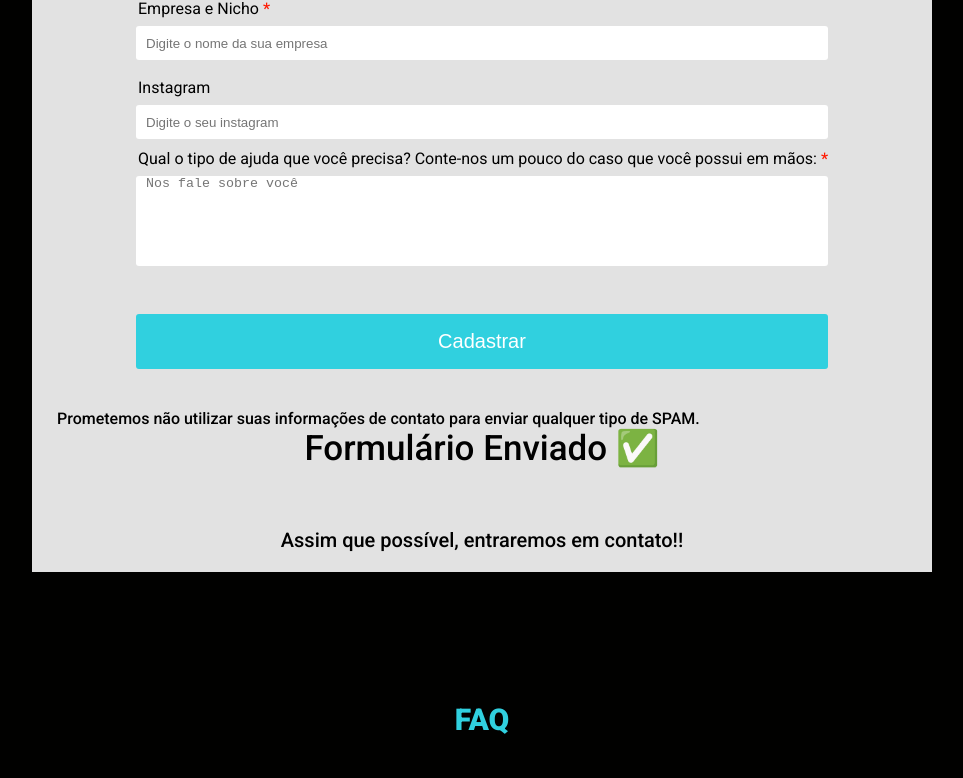
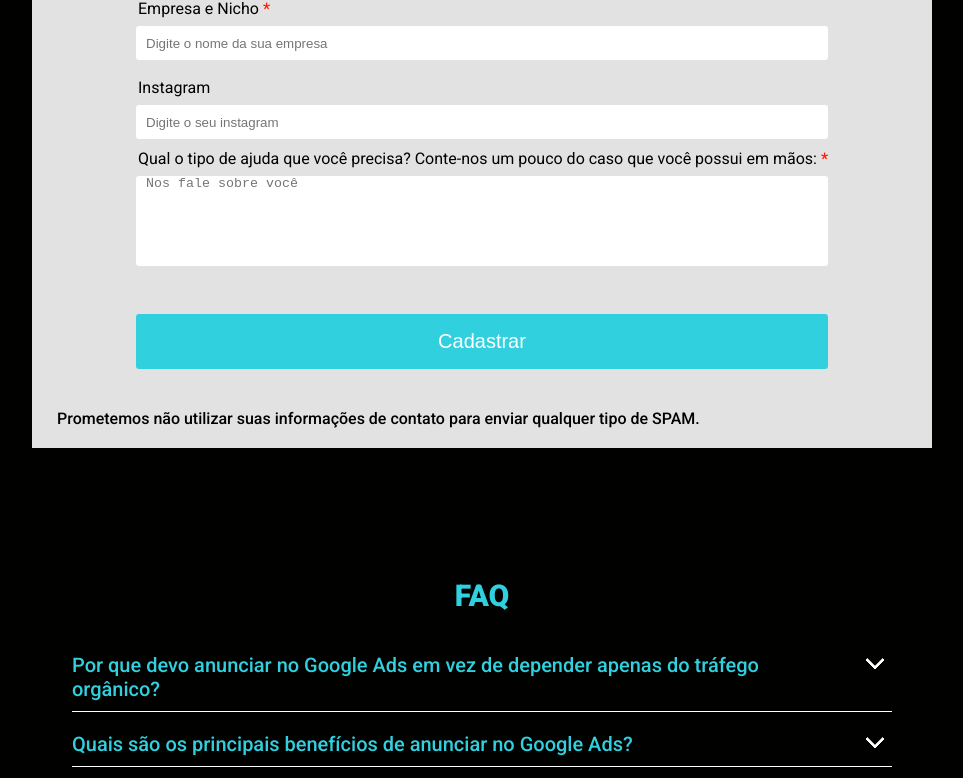
Before and after one commit to pedro-isidoro/agency-wga, a React (Vite) app: page / in a window 1280 px wide. Shown: the part 2504-3282 px from the top of the page, without its empty margins (158-1121 px from the left). Built offline with nearby package versions, Linux system fonts and the light colour scheme.

Commit message:
Atualizado o Form

```diff
--- a/src/components/form/Form.css
+++ b/src/components/form/Form.css
@@ -2,7 +2,7 @@
     grid-area: form;
     background-color: var(--dark-background);
     padding: 3rem 4rem;
-    min-height: 84rem;
+    min-height: 56rem;
     transition: 0.2s ease-in-out;
 }
 
@@ -94,11 +94,16 @@
     align-self: flex-start;
     font-weight: 600;
 }
+
 /*? Aviso */
 .aviso{
     color: var(--error-text-color);
     font-size: 1.2rem;
     padding: 0.4rem 0 0.4rem 0.2rem;
+}
+
+#div-form-send{
+    display: none;
 }
 
 /*? Quando o formulário é eviado */
@@ -111,17 +116,17 @@
     display: none;
 }
 
-.div-form-send{
+.formSend #div-form-send{
     height: 100%;
-    display: none;
+    display: flex;
 }
 
-.div-form-send h3{
+#div-form-send h3{
     font-size: 3.5rem;
     height: 10rem;
 }
 
-.div-form-send p{
+#div-form-send p{
     font-size: 2rem;
     text-align: center;
 }
--- a/src/components/form/Form.jsx
+++ b/src/components/form/Form.jsx
@@ -4,6 +4,42 @@ import emailjs from '@emailjs/browser';
 import './form.css'
 
 function Formulary(){
+    // Armazenando os valores inseridos nos inputs
+    const[nameValue, setName] = useState('');
+    const [emailValue, setEmail] = useState('');
+    const [telephoneValue, setTel] = useState('');
+    const [companyValue, setCompany] = useState('');
+    const [instagramValue, setInsta] = useState('');
+    const [opnionValue, setOpnion] = useState('');
+    // console.log('Nome:', nameValue, 'Email:', emailValue, 'Tel:', telephoneValue, 'Company:', companyValue, 'Insta:', instagramValue, 'Opnion:', opnionValue)
+
+    // Estado para controlar se o formulário foi enviado
+    const [formSent, setFormSent] = useState(false);
+
+    function sendEmail(){
+        if(nameValue === '' || emailValue === '' || telephoneValue === '' || companyValue === '' ||instagramValue === '' || opnionValue === ''){
+            return;
+        };
+        // Pegando as informações para colocar no templateEmail
+        const templateParams = {
+            from_name: nameValue,
+            company: companyValue,
+            email: emailValue,
+            instagram: instagramValue,
+            telephone: telephoneValue,
+            message: opnionValue,
+        };
+        // Para enviar as informações do Form por Email
+        emailjs.send("service_znurchl", "template_ptf31ne", templateParams, "eQp_3RbaJKsV8kOFU")
+        .then((response) => {
+            console.log("Email Enviado", response.status, response.text);
+            // Defina formSent como true após o envio do formulário
+            setFormSent(true);
+        }, (err) => {
+            console.log("Erro:", err);
+        });
+    };
+
     // Aqui criamos uma forma de useState
     const {
         register,
@@ -20,47 +56,20 @@ function Formulary(){
         }
     });
     // console.log(errors);
-    const[name, setName] = useState('');
-    const [email, setEmail] = useState('');
-    const [telephone, setTel] = useState('');
-    const [company, setCompany] = useState('');
-    const [instagram, setInsta] = useState('');
-    const [opnion, setOpnion] = useState('');
-    // console.log('Nome:', name, 'Email:', email, 'Tel:', telephone, 'Company:', company, 'Insta:', instagram, 'Opnion:', opnion)
-
-    function sendEmail(e){
-        e.preventDefault();
-
-        if(name === '' || email === '' || telephone === '' || company === '' ||instagram === '' || opnion === ''){
-            alert('preencha os campos');
-            return;
-        }
-        // Pegando as informações para colocar no templateEmail
-        const templateParams = {
-            from_name: name,
-            company: company,
-            email: email,
-            instagram: instagram,
-            telephone: telephone,
-            message: opnion,
-        }
-        // Para enviar as informações do Form por Email
-        emailjs.send("service_znurchl", "template_ptf31ne", templateParams, "eQp_3RbaJKsV8kOFU")
-        .then((response) => {
-            console.log("Email Enviado", response.status, response.text)
-        }, (err) => {
-            console.log("Erro:", err)
-        })
-    }
 
     return(
         <section className="form flex-column align-items-center justify-content-center" id="form">
-        <div className="background-form flex-column align-items-center justify-content-center" id="background-form">
+            {/* Condicional para adicionar o formSent */}
+            <div className={`background-form flex-column align-items-center justify-content-center ${formSent ? 'formSend' : ''}`} id="background-form">
                 <div className="title-form flex-column align-items-center justify-content-center">
                     <h3>Solicite a sua proposta</h3>
                     <p>WGA - Marketing Digital</p>
                 </div>
-            <form onSubmit={sendEmail}>
+                <form onSubmit={handleSubmit((data) => {
+                    if (Object.keys(errors).length === 0) {
+                        console.log(data);
+                        sendEmail();
+                    }})}>
                     {handleSubmit((data) => {console.log(data)})}
                     <div className="formulary">
                         <div className="item-formulary flex-column">
@@ -128,7 +137,7 @@ function Formulary(){
                 <div className="footer-form">
                     <p>Prometemos não utilizar suas informações de contato para enviar qualquer tipo de SPAM.</p>
                 </div>
-            <div className="div-form-send flex-column align-items-center justify-content-center" id="div-form-send">
+                <div className="flex-column align-items-center justify-content-center" id="div-form-send">
                     <h3>Formulário Enviado ✅</h3>
                     <p>Assim que possível, entraremos em contato!!</p>
                 </div>
```
Lines whose indentation alone changed are shown as unchanged.
